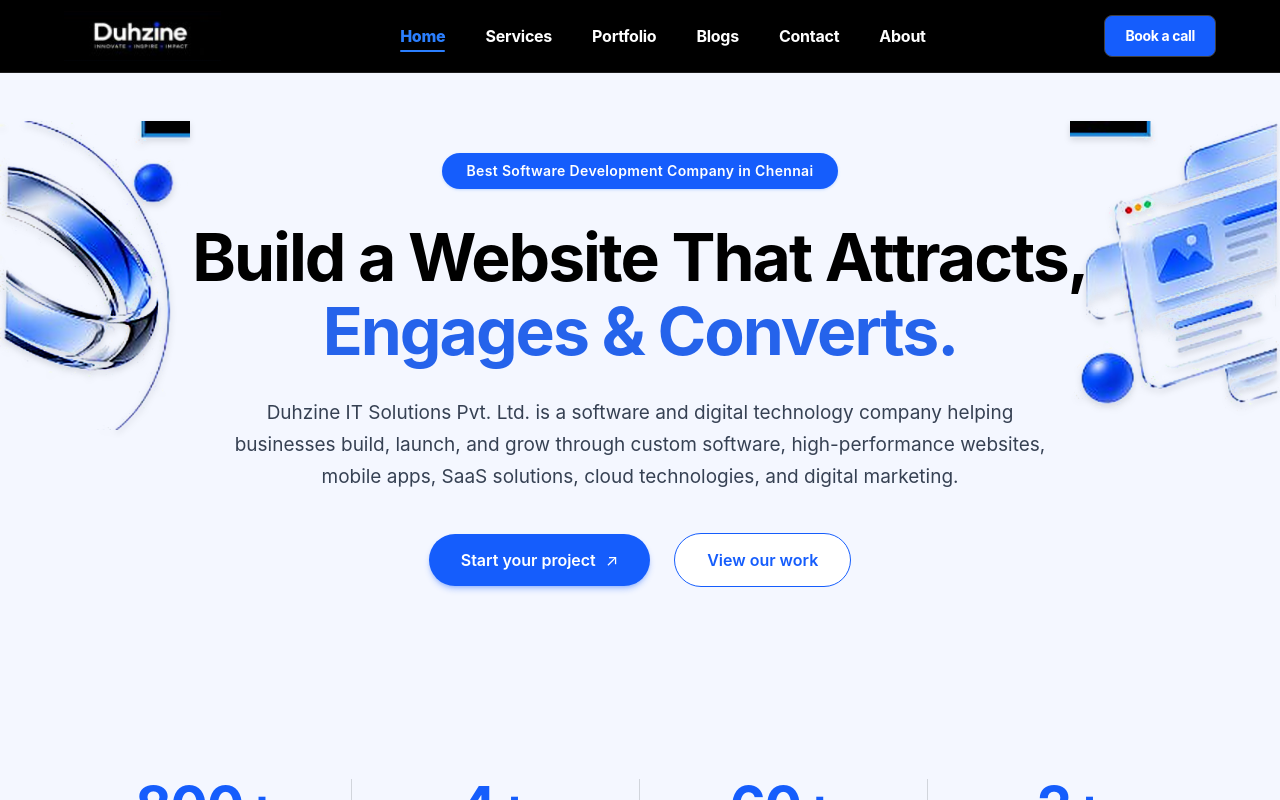
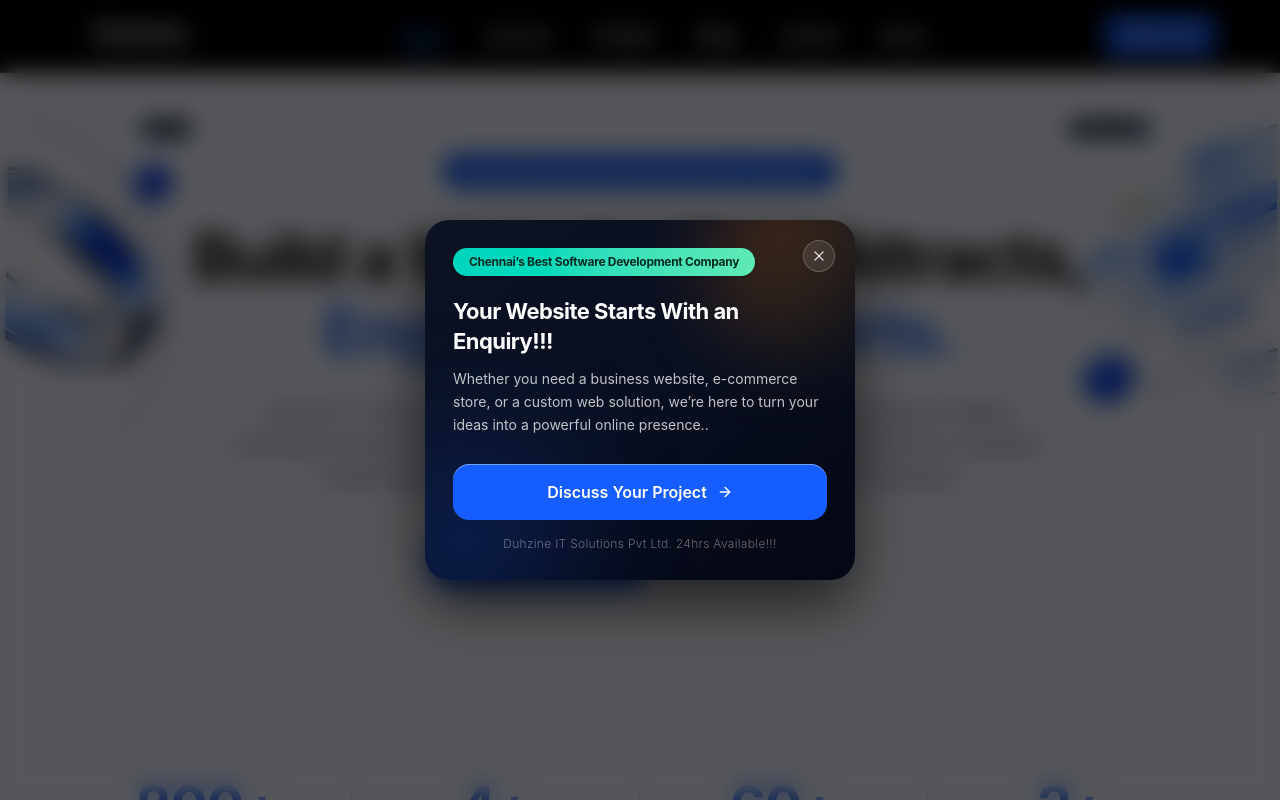
Before and after one commit to kaushikganesh1512/Duhzine-Company-Website, a Next.js app: page / in a window 1280 px wide. Shown: the top 800 px of the page. Built offline with nearby package versions, Linux system fonts and the light colour scheme.

Commit message:
Add auto welcome and reload enquiry popup matching exact design with dismiss behavior

```diff
--- a/src/app/page.tsx
+++ b/src/app/page.tsx
@@ -13,8 +13,10 @@ import TestimonialsSection from "@/components/TestimonialsSection";
 import Footer from "@/components/Footer";
 import BookingModal from "@/components/BookingModal";
 import ProjectModal from "@/components/ProjectModal";
+import EnquiryPopup from "@/components/EnquiryPopup";
 
 export default function Home() {
+  const [enquiryPopupOpen, setEnquiryPopupOpen] = useState(true);
   const [bookingModalOpen, setBookingModalOpen] = useState(false);
   const [projectModalOpen, setProjectModalOpen] = useState(false);
 
@@ -69,6 +71,16 @@ export default function Home() {
         isOpen={projectModalOpen}
         onClose={() => setProjectModalOpen(false)}
       />
+
+      {/* Auto Welcome & Reload Enquiry Popup */}
+      <EnquiryPopup
+        isOpen={enquiryPopupOpen}
+        onClose={() => setEnquiryPopupOpen(false)}
+        onDiscussProject={() => {
+          setEnquiryPopupOpen(false);
+          setProjectModalOpen(true);
+        }}
+      />
     </main>
   );
 }
--- /dev/null
+++ b/src/components/EnquiryPopup.tsx
@@ -0,0 +1,118 @@
+"use client";
+
+import React, { useEffect, useState } from "react";
+import { X, ArrowRight } from "lucide-react";
+
+interface EnquiryPopupProps {
+  isOpen: boolean;
+  onClose: () => void;
+  onDiscussProject: () => void;
+}
+
+export default function EnquiryPopup({
+  isOpen,
+  onClose,
+  onDiscussProject,
+}: EnquiryPopupProps) {
+  const [mounted, setMounted] = useState(false);
+
+  useEffect(() => {
+    setMounted(true);
+  }, []);
+
+  // Handle ESC key to close
+  useEffect(() => {
+    const handleKeyDown = (e: KeyboardEvent) => {
+      if (e.key === "Escape") {
+        onClose();
+      }
+    };
+    if (isOpen) {
+      window.addEventListener("keydown", handleKeyDown);
+    }
+    return () => window.removeEventListener("keydown", handleKeyDown);
+  }, [isOpen, onClose]);
+
+  if (!mounted || !isOpen) return null;
+
+  return (
+    <div
+      className="fixed inset-0 z-50 flex items-center justify-center p-4 sm:p-6 bg-black/65 backdrop-blur-md transition-opacity duration-300 animate-fadeIn"
+      role="dialog"
+      aria-modal="true"
+      aria-labelledby="enquiry-popup-title"
+      onClick={(e) => {
+        // Close if clicking outside the modal card
+        if (e.target === e.currentTarget) {
+          onClose();
+        }
+      }}
+    >
+      {/* Modal Card */}
+      <div className="relative w-full max-w-[430px] bg-gradient-to-br from-[#0c1222] via-[#090f20] to-[#040713] rounded-[24px] p-6 sm:p-7 shadow-[0px_0px_0px_1px_rgba(255,255,255,0.08)] shadow-[0px_25px_60px_0px_rgba(0,0,0,0.6)] overflow-hidden text-left animate-in zoom-in-95 duration-200">
+        {/* Top-Right Warm Orange/Amber Glow */}
+        <div className="absolute -top-12 -right-12 w-48 h-48 bg-gradient-to-br from-orange-500/35 via-amber-500/15 to-transparent rounded-full blur-2xl pointer-events-none" />
+
+        {/* Ambient Deep Blue Underglow */}
+        <div className="absolute -bottom-16 -left-16 w-52 h-52 bg-blue-600/20 rounded-full blur-3xl pointer-events-none" />
+
+        {/* Close Button (Top Right) */}
+        <button
+          type="button"
+          onClick={onClose}
+          className="absolute top-4 right-4 sm:top-5 sm:right-5 w-8 h-8 rounded-full bg-white/10 hover:bg-white/20 active:scale-95 border border-white/20 flex items-center justify-center text-white/80 hover:text-white transition-all cursor-pointer z-20 group"
+          aria-label="Close popup"
+        >
+          <X className="w-4 h-4 transition-transform group-hover:scale-110" />
+        </button>
+
+        {/* Content Container */}
+        <div className="relative z-10 flex flex-col items-start">
+          {/* Top Pill Badge */}
+          <div className="inline-flex items-center justify-center px-4 py-1.5 rounded-full bg-gradient-to-r from-teal-400 to-emerald-300 shadow-sm mb-4 sm:mb-5">
+            <span className="text-emerald-950 text-xs font-bold tracking-tight">
+              Chennai’s Best Software Development Company
+            </span>
+          </div>
+
+          {/* Heading */}
+          <h2
+            id="enquiry-popup-title"
+            className="text-white text-xl sm:text-[22px] font-bold tracking-tight leading-snug mb-3"
+          >
+            Your Website Starts With an Enquiry!!!
+          </h2>
+
+          {/* Description */}
+          <p className="text-white/75 text-sm font-normal leading-relaxed mb-6 sm:mb-7">
+            Whether you need a business website, e-commerce store, or a custom
+            web solution, we’re here to turn your ideas into a powerful online
+            presence..
+          </p>
+
+          {/* CTA Button with warm orange underglow shadow matching the design */}
+          <div className="w-full relative mb-4">
+            <button
+              type="button"
+              onClick={() => {
+                onClose();
+                onDiscussProject();
+              }}
+              className="w-full h-13 sm:h-14 rounded-2xl bg-blue-600 hover:bg-blue-500 text-white font-semibold text-base transition-all duration-200 shadow-[0px_12px_24px_0px_rgba(255,106,43,0.35)] shadow-[inset_0px_-3px_0px_0px_rgba(0,0,0,0.18)] shadow-[inset_0px_1px_0px_0px_rgba(255,255,255,0.40)] flex items-center justify-center gap-2.5 cursor-pointer hover:scale-[1.01] active:scale-[0.99] group"
+            >
+              <span>Discuss Your Project</span>
+              <ArrowRight className="w-4 h-4 transition-transform group-hover:translate-x-1" />
+            </button>
+          </div>
+
+          {/* Bottom Caption */}
+          <div className="w-full text-center">
+            <p className="text-white/40 text-xs font-light tracking-wide">
+              Duhzine IT Solutions Pvt Ltd. 24hrs Available!!!
+            </p>
+          </div>
+        </div>
+      </div>
+    </div>
+  );
+}
```
